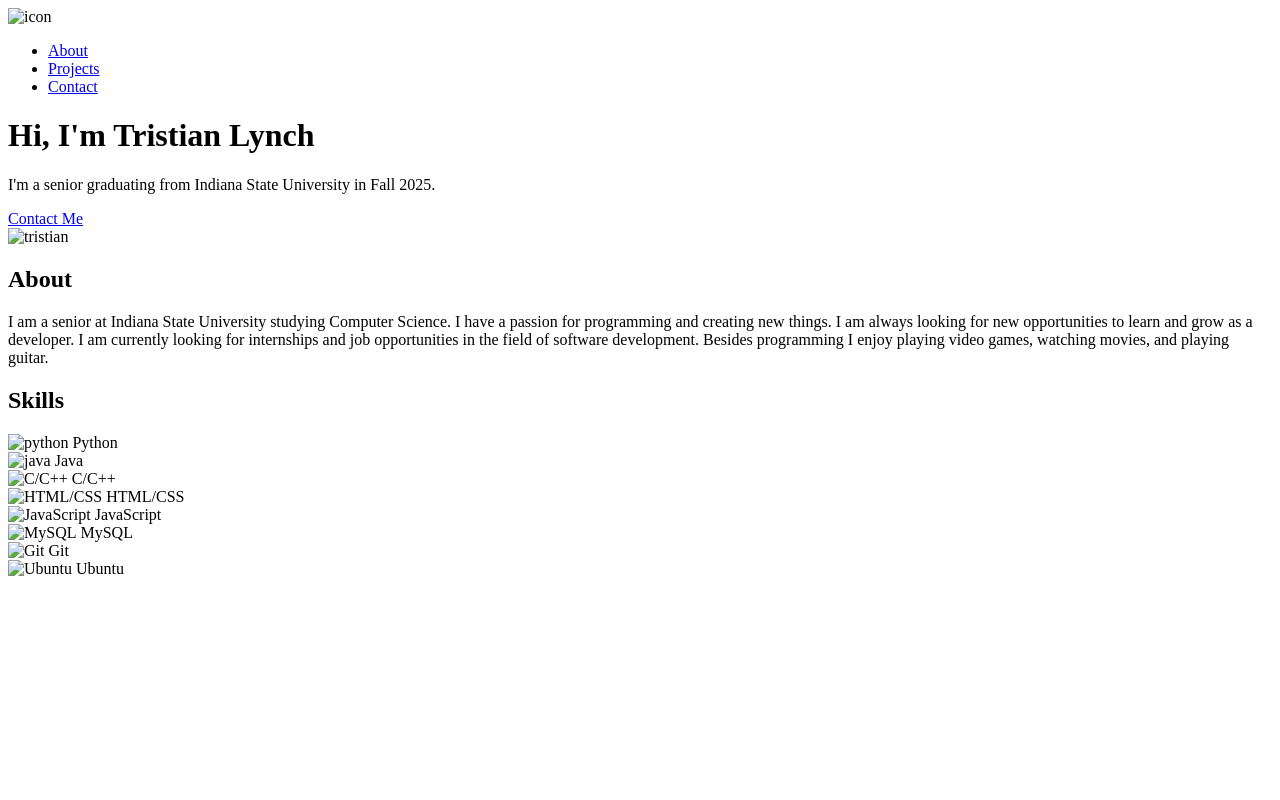
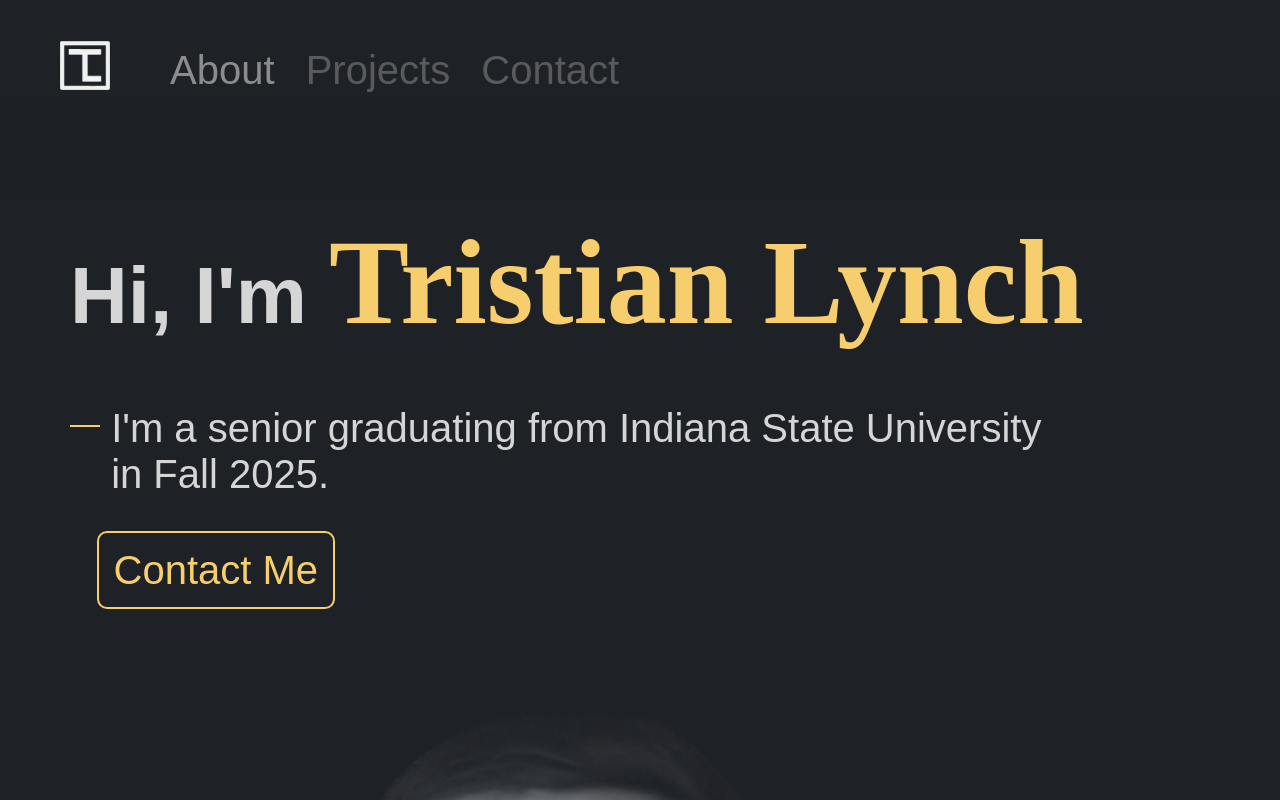
Before and after one commit to Tristian-Lynch/cs170final, a plain HTML site: page index.html in a window 1280 px wide. Shown: the top 800 px of the page. Drawn offline with Linux system fonts and the light colour scheme; the site is published under a folder, as on GitHub Pages, so addresses that start at the root find nothing.

Commit message:
Fixing files...

```diff
--- a/index.html
+++ b/index.html
@@ -3,24 +3,24 @@
     <head>
         <meta charset="UTF-8" />
         <title>Final Portfolio</title>
-        <link rel="stylesheet" href="/styles/normalize.css" />
-        <link rel="stylesheet" href="/styles/global.css" />
-        <link rel="stylesheet" href="/styles/index.css" />
-        <script src="/scripts/quotes.js"></script>
+        <link rel="stylesheet" href="styles/normalize.css" />
+        <link rel="stylesheet" href="styles/global.css" />
+        <link rel="stylesheet" href="styles/index.css" />
+        <script src="scripts/quotes.js"></script>
     </head>
     <body>
         <header>
             <div class="header-bar">
                 <div class="icon">
-                    <img src="/images/icon.png" alt="icon" />
+                    <img src="images/icon.png" alt="icon" />
                 </div>
                 <div class="navbar">
                     <ul class="ul-navbar-links">
                         <li class="active">
-                            <a href="/index.html">About</a>
+                            <a href="index.html">About</a>
                         </li>
-                        <li><a href="/pages/projects.html">Projects</a></li>
-                        <li><a href="/pages/contact.html">Contact</a></li>
+                        <li><a href="pages/projects.html">Projects</a></li>
+                        <li><a href="pages/contact.html">Contact</a></li>
                     </ul>
                 </div>
             </div>
@@ -37,13 +37,13 @@
                         Fall 2025.
                     </p>
                     <div class="btn-div">
-                        <a href="/pages/contact.html" class="btn">Contact Me</a>
+                        <a href="pages/contact.html" class="btn">Contact Me</a>
                     </div>
                 </div>
                 <div class="image" class="child">
                     <img
                         class="faceshot"
-                        src="/images/faceshot.png"
+                        src="images/faceshot.png"
                         alt="tristian"
                     />
                 </div>
@@ -78,38 +78,38 @@
                     </div>
                     <div class="skills">
                         <div class="skill">
-                            <img src="/images/skills/python.png" alt="python" />
+                            <img src="images/skills/python.png" alt="python" />
                             <span class="skill-title">Python</span>
                         </div>
                         <div class="skill">
-                            <img src="/images/skills/java.png" alt="java" />
+                            <img src="images/skills/java.png" alt="java" />
                             <span class="skill-title">Java</span>
                         </div>
                         <div class="skill">
-                            <img src="/images/skills/c++.png" alt="C/C++" />
+                            <img src="images/skills/c++.png" alt="C/C++" />
                             <span class="skill-title">C/C++</span>
                         </div>
                         <div class="skill">
-                            <img src="/images/skills/html.png" alt="HTML/CSS" />
+                            <img src="images/skills/html.png" alt="HTML/CSS" />
                             <span class="skill-title">HTML/CSS</span>
                         </div>
                         <div class="skill">
                             <img
-                                src="/images/skills/javascript.png"
+                                src="images/skills/javascript.png"
                                 alt="JavaScript"
                             />
                             <span class="skill-title">JavaScript</span>
                         </div>
                         <div class="skill">
-                            <img src="/images/skills/mysql.png" alt="MySQL" />
+                            <img src="images/skills/mysql.png" alt="MySQL" />
                             <span class="skill-title">MySQL</span>
                         </div>
                         <div class="skill">
-                            <img src="/images/skills/git.png" alt="Git" />
+                            <img src="images/skills/git.png" alt="Git" />
                             <span class="skill-title">Git</span>
                         </div>
                         <div class="skill">
-                            <img src="/images/skills/ubuntu.png" alt="Ubuntu" />
+                            <img src="images/skills/ubuntu.png" alt="Ubuntu" />
                             <span class="skill-title">Ubuntu</span>
                         </div>
                     </div>
```
